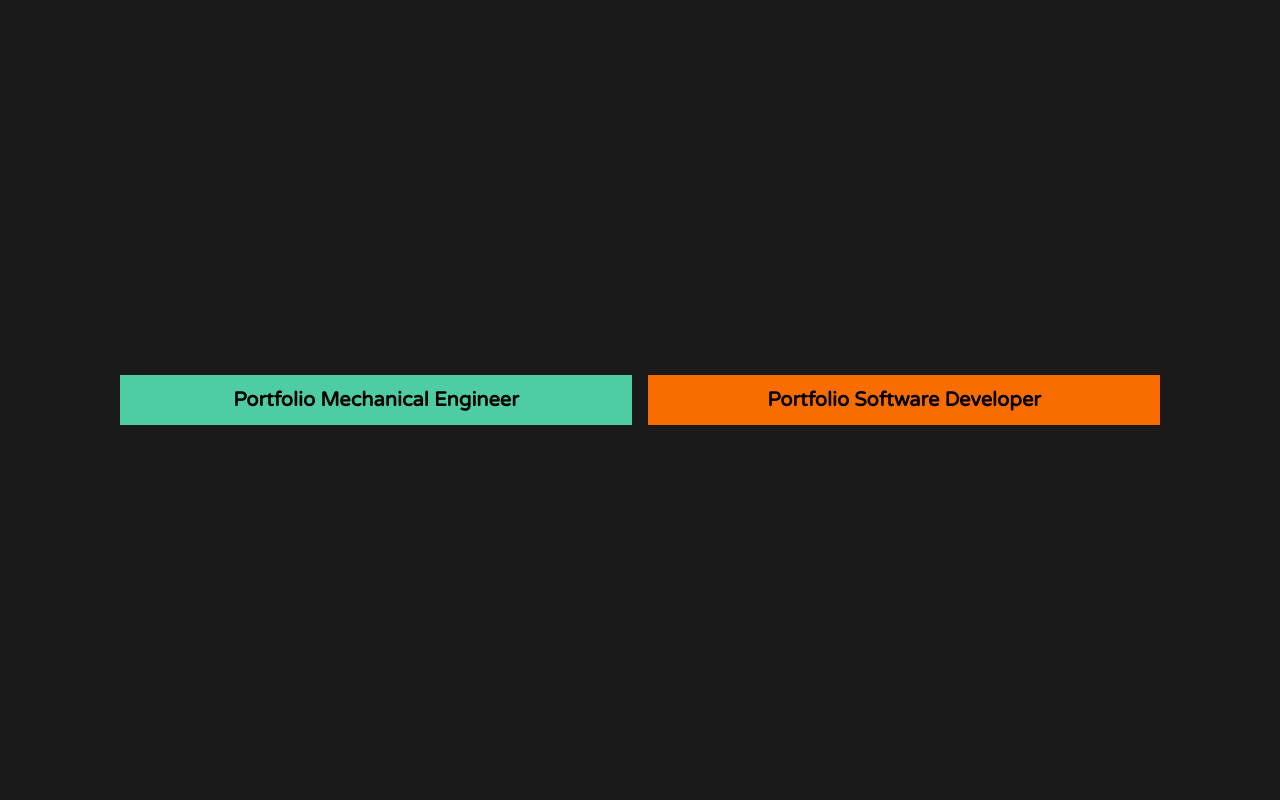
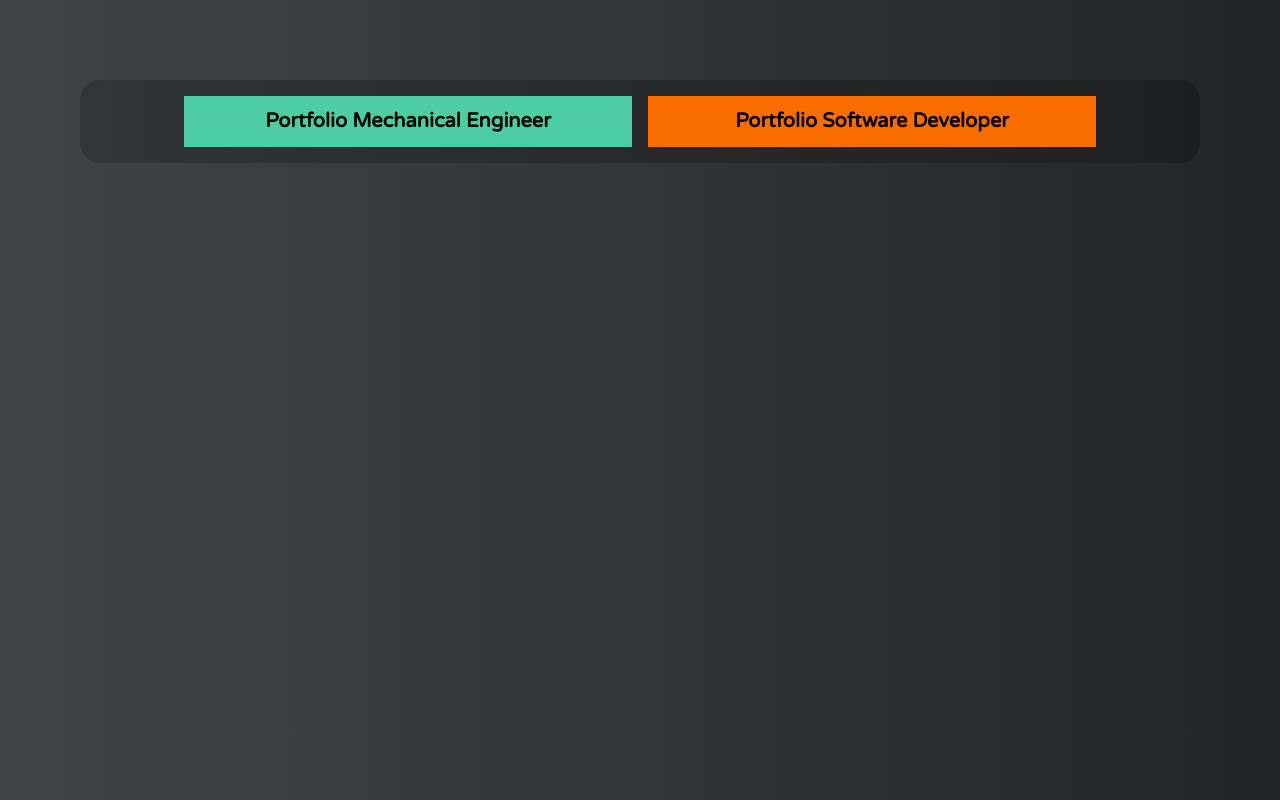
Before and after one commit to Kniffte/kniffte.github.io, a plain HTML site: page index.html in a window 1280 px wide. Drawn offline with Linux system fonts and the light colour scheme.

Commit message:
gradient background

```diff
--- a/css/main.scss
+++ b/css/main.scss
@@ -19,13 +19,17 @@ html, body {
 }
 
 body {
-  background-color: $color-dark-grey;
+  background: #232526;  /* fallback for old browsers */
+  background: -webkit-linear-gradient(to right, #414345, #232526);  /* Chrome 10-25, Safari 5.1-6 */
+  background: linear-gradient(to right, #414345, #232526); /* W3C, IE 10+/ Edge, Firefox 16+, Chrome 26+, Opera 12+, Safari 7+ */
   font-size: 10px;
 }
 
 .wrapper {
+  background-color: rgba($color: #000000, $alpha: 0.2);
+  border-radius: 20px;
   display: grid;
-  height: 100vh;
+  margin: 5rem;
   grid-template-columns: 40% 40%;
   justify-content: center;
   align-items: center;
```
Also changed, not shown: css/main.css.
